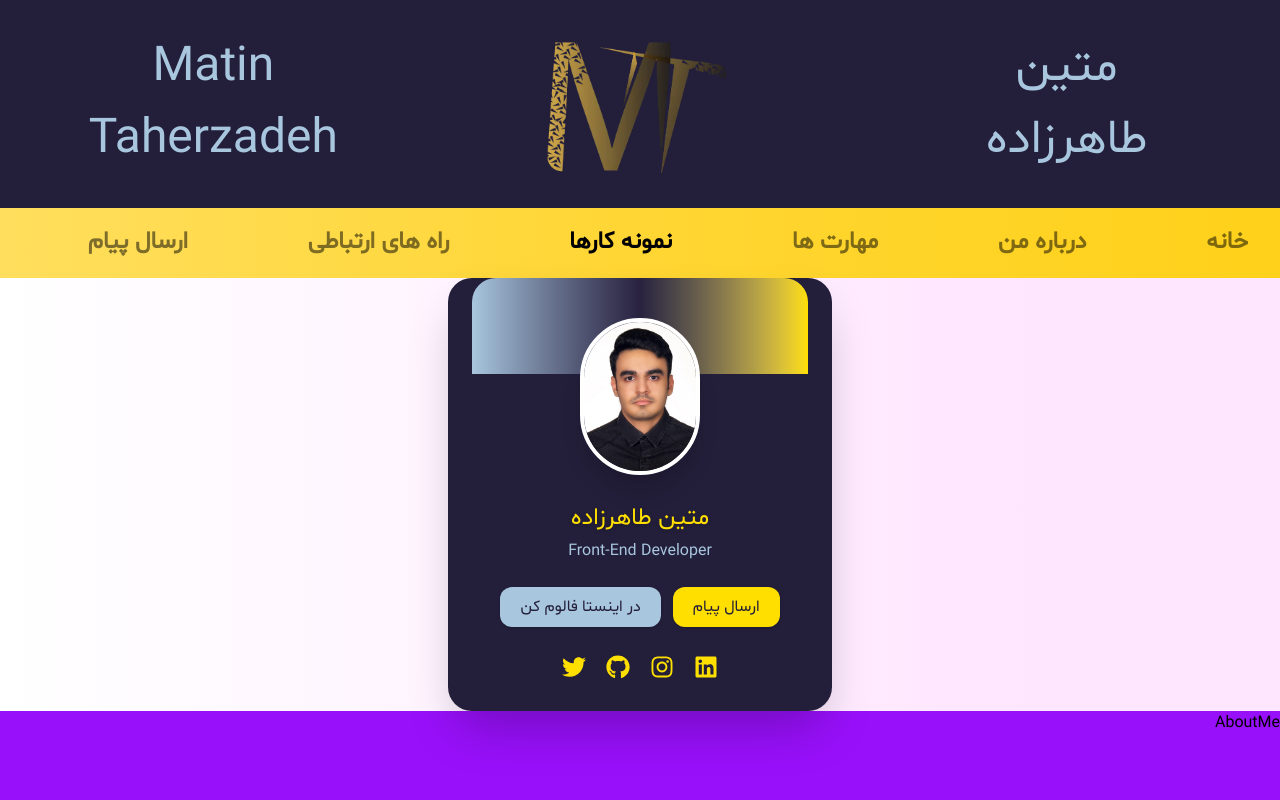
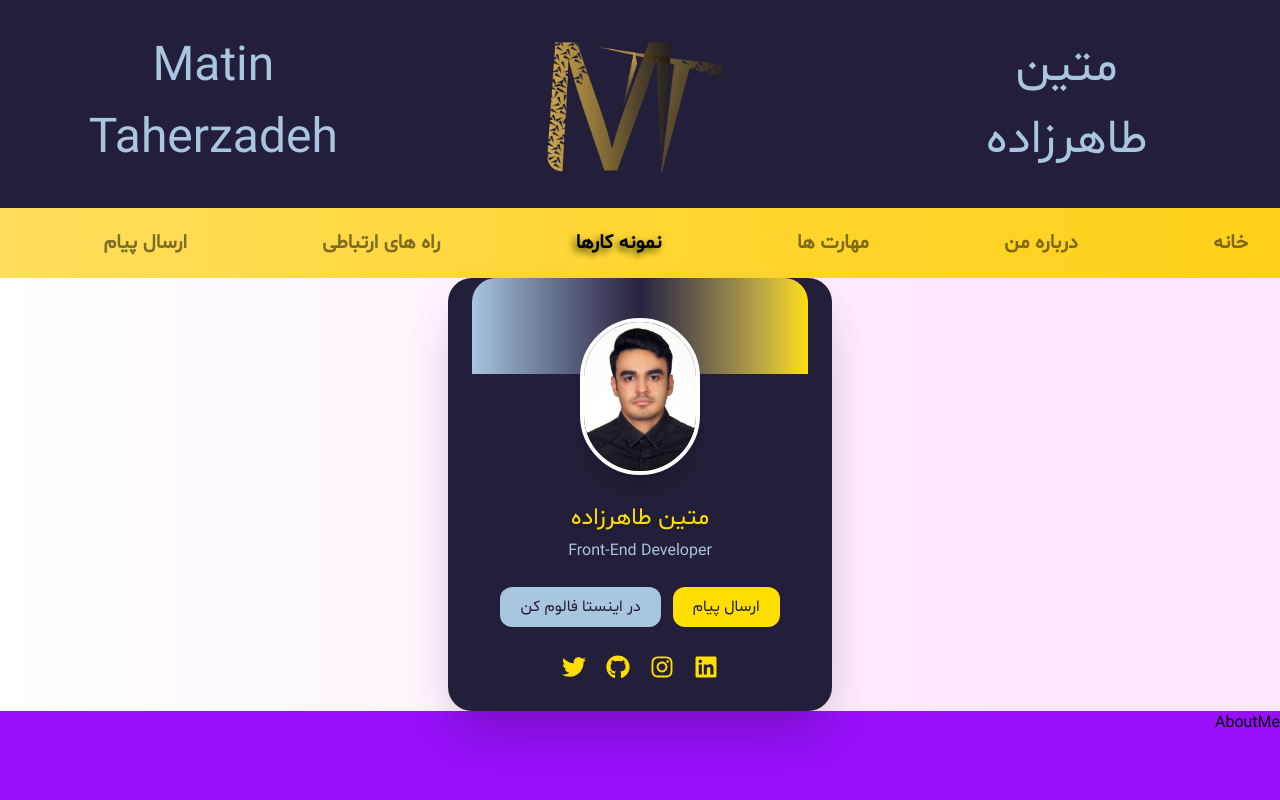
Before and after one commit to MatinT-SA/My-Personal-Website, a Next.js app: page / in a window 1280 px wide. Shown: the top 800 px of the page. Built offline with nearby package versions, Linux system fonts and the light colour scheme.

Commit message:
adding text-shadow to our active nav link

```diff
--- a/app/components/Navigation.js
+++ b/app/components/Navigation.js
@@ -120,8 +120,8 @@ export default function Navigation() {
                 href={`#${id}`}
                 onClick={() => handleClick(id)}
                 aria-current={isActive ? "page" : undefined}
-                className={`nav-item inline-block items-center py-5 px-8 text-2xl transition-opacity duration-200 ${
-                  isActive ? "opacity-100" : "opacity-50"
+                className={`nav-item inline-block items-center py-5 px-8 text-xl transition-opacity duration-200 ${
+                  isActive ? "opacity-100 active-link" : "opacity-50"
                 } hover:opacity-100`}
                 style={{
                   color: isMenuOpen ? "#fff" : "var(--color-dark-primary)",
--- a/app/styles/global.css
+++ b/app/styles/global.css
@@ -117,3 +117,8 @@ a {
 .bg-gradient-yellow {
   background-image: var(--gradient-yellow);
 }
+
+/* Navigation */
+.active-link {
+  text-shadow: -3px 3px 7px #4d4d00;
+}
```
